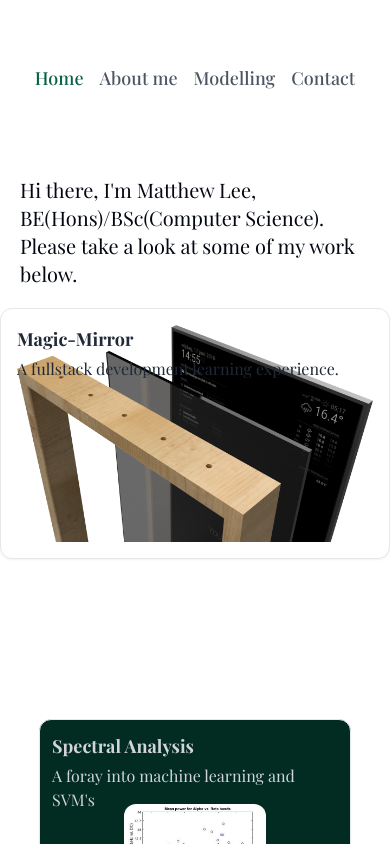
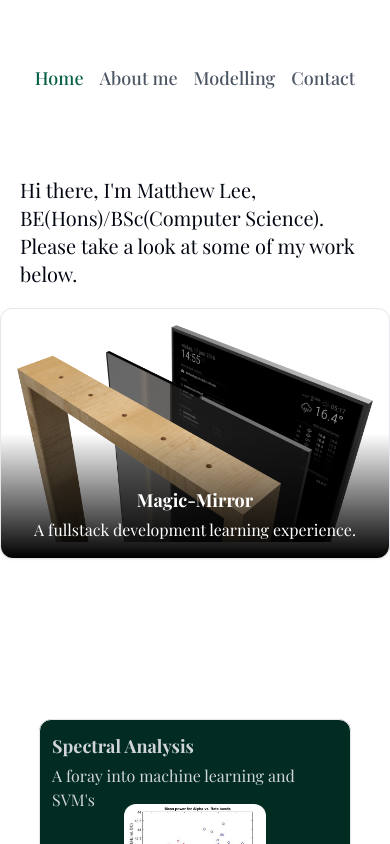
Before and after one commit to matthue-lee/personal-website, a Next.js app: page / in a window 390 px wide. Shown: the top 844 px of the page. Built offline with nearby package versions, Linux system fonts and the light colour scheme; a web font is replaced by a local one.

Commit message:
mobile adjustments

```diff
--- a/src/app/page.tsx
+++ b/src/app/page.tsx
@@ -22,19 +22,31 @@ export default function Home() {
       </div>
       <div className="flex-grow flex flex-col items-center">
         {/* Large Card */}
-        <a href="/magic-mirror" className="relative block bg-white border shadow-sm rounded-xl p-4 cursor-pointer transform transition-transform duration-300 hover:scale-105 w-full md:w-[60%] z-10">
-    <img className="w-full h-auto rounded-xl" src="/content/smartmirror.png" alt="Card Image"/>
-    <div className="absolute top-0 left-0 right-0">
-      <div className="p-4 md:p-5">
-        <h3 className="text-lg font-bold text-gray-800">
+        <a
+          href="/magic-mirror"
+          className="relative block bg-white border shadow-sm rounded-xl p-4 cursor-pointer transform transition-transform duration-300 hover:scale-105 w-full md:w-[60%] z-10"
+        >
+          <div className="flex flex-col h-full">
+            <div className="flex-grow">
+              <img
+                className="w-full max-h-[300px] object-cover rounded-xl"
+                src="/content/smartmirror.png"
+                alt="Card Image"
+              />
+            </div>
+            <div className="absolute inset-0 flex items-end justify-center p-4 bg-gradient-to-t from-black via-transparent to-transparent rounded-xl">
+              <div className="text-center text-white">
+                <h3 className="text-lg font-bold">
                   Magic-Mirror
                 </h3>
-        <p className="mt-1 text-gray-800">
+                <p className="mt-1">
                   A fullstack development learning experience.
                 </p>
               </div>
             </div>
+          </div>
         </a>
+
 
        {/* Small Cards */}
         <div className="grid grid-cols-1 md:grid-cols-2 gap-x-10 gap-y-20 mt-40 mb-8 w-[80%]">
```
Lines whose indentation alone changed are shown as unchanged.
